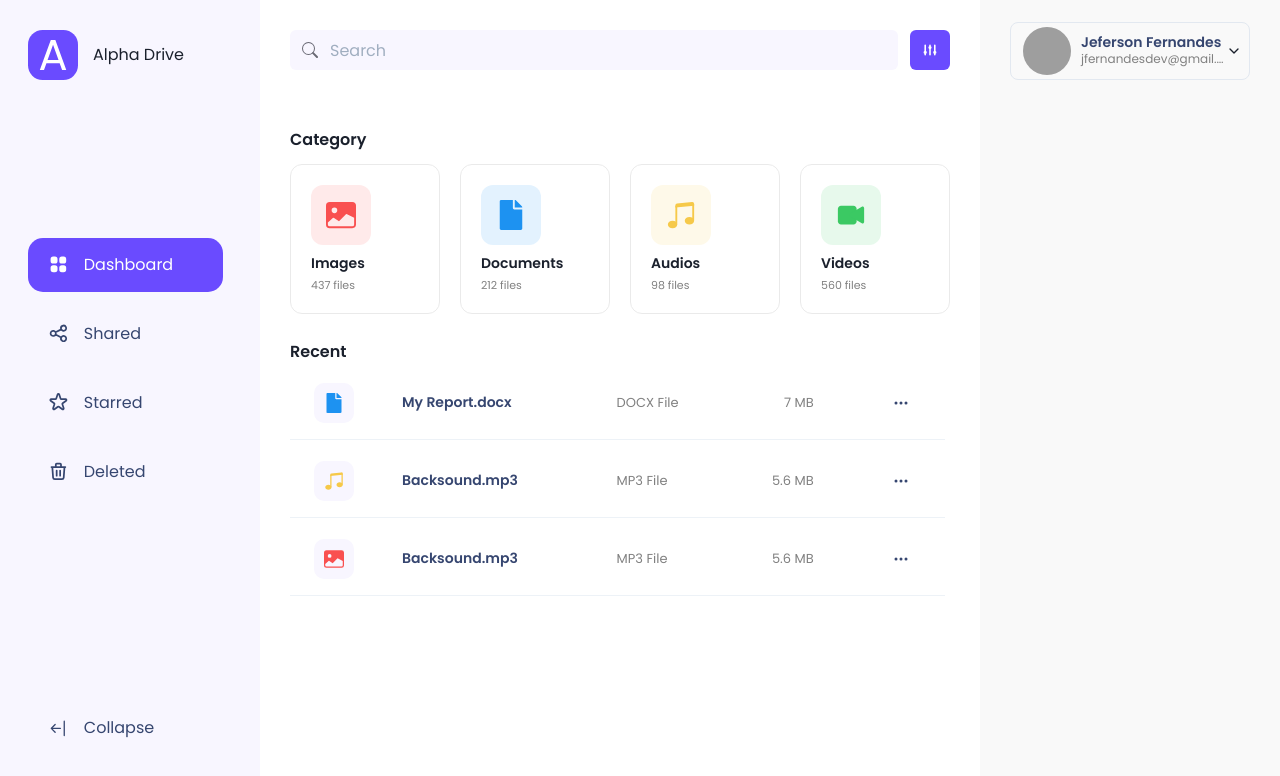
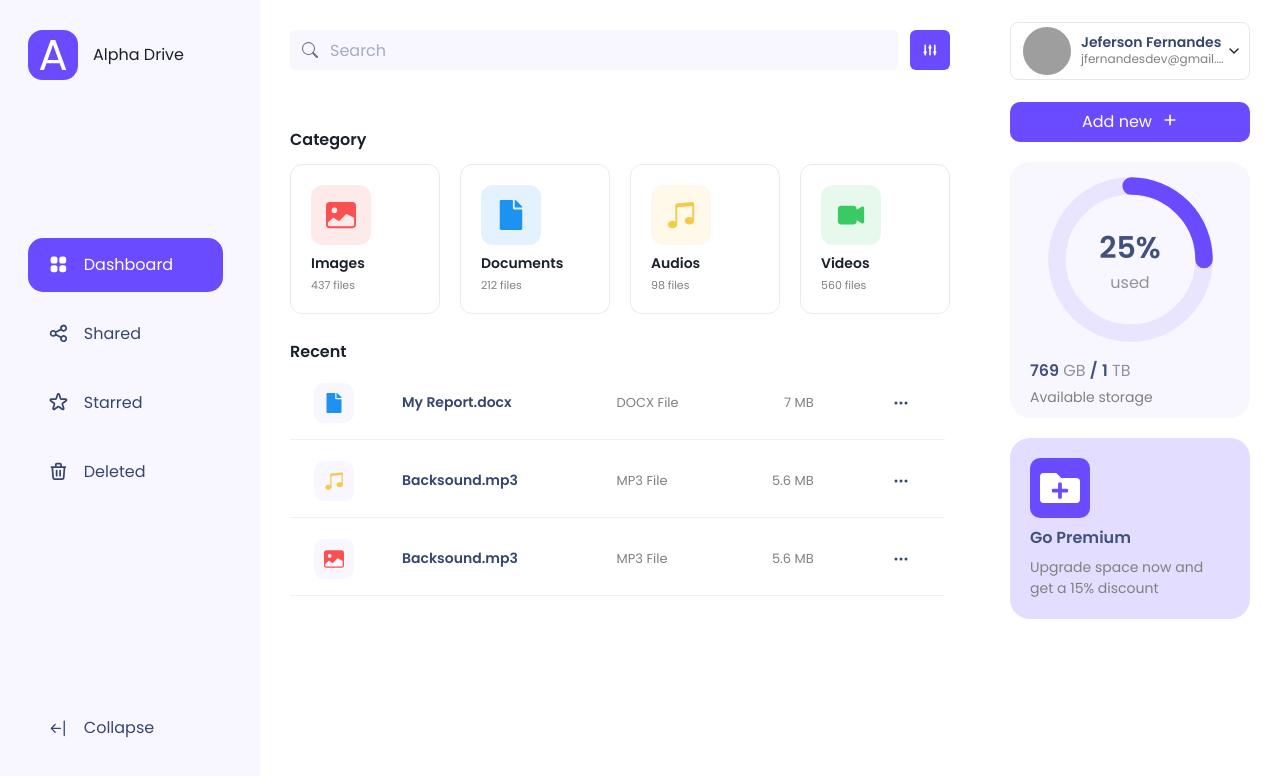
Before and after one commit to jfernandesdev/alphadrive, a React (Create React App) app: page /dashboard in a window 1280 px wide. Shown: the top 776 px of the page. Built offline with nearby package versions, Linux system fonts and the light colour scheme; grey boxes are pictures that could not be loaded.

Commit message:
right side of dashboard page

```diff
--- a/src/components/SideRight/index.tsx
+++ b/src/components/SideRight/index.tsx
@@ -4,6 +4,7 @@ import {
   Box,
   Text,
   Menu,
+  Button,
   Flex,
   Avatar,
   Heading,
@@ -11,11 +12,13 @@ import {
   MenuList,
   MenuItem,
   MenuDivider,
-  Center
+  Center,
+  CircularProgress,
+  CircularProgressLabel
  } from '@chakra-ui/react';
 
-import { BoxProfile } from './styles';
-import { FiChevronDown } from '../../styles/Icons';
+import { BoxProfile, AddNewButton, WrapperCircularProgress, CardGoPremium } from './styles';
+import { FiChevronDown, HiPlus, FaFolderPlus } from '../../styles/Icons';
 
 import { useLayout  } from '../../contexts/LayoutContext';
 
@@ -23,7 +26,7 @@ import { useLayout  } from '../../contexts/LayoutContext';
 const SideRight: React.FC = () => {
   const {user} = useLayout();
   return (
-    <Box padding="30px" style={{background: '#f9f9f9'}}>
+    <Box padding="30px">
       <BoxProfile>
     <Menu>
       <MenuButton
@@ -65,6 +68,41 @@ const SideRight: React.FC = () => {
 
   </BoxProfile>
 
+  <AddNewButton>
+    <Menu>
+    <MenuButton as={Button} colorScheme="var(--chakra-colors-purple);">
+      <span>Add new <HiPlus /></span>
+    </MenuButton>
+    <MenuList ml={2} mt={-2}>
+      <MenuItem>Upload files</MenuItem>
+      <MenuItem>Upload folder</MenuItem>
+      <MenuItem>New folder</MenuItem>
+    </MenuList>
+  </Menu>
+    </AddNewButton>
+
+
+
+    <WrapperCircularProgress>
+      <CircularProgress min={0} max={100} value={25} color="purple" size="175px" mb={3} capIsRound>
+        <CircularProgressLabel><span>25%</span> <br />used </CircularProgressLabel>
+      </CircularProgress>
+
+      <Box>
+        <span><b>769</b> GB <b>/</b> <b>1</b> TB</span><br />
+        <Text color="gray" fontSize="sm" mt={1}>Available storage</Text>
+      </Box>
+    </WrapperCircularProgress>
+
+
+    <CardGoPremium>
+      <FaFolderPlus />
+      <Heading as="h5" size="sm" color="var(--chakra-colors-dark_accent);">Go Premium</Heading>
+      <Text color="gray" fontSize="sm">Upgrade space now and get a 15% discount</Text>
+    </CardGoPremium>
+
+
+
   </Box>
   );
 }
--- a/src/components/SideRight/styles.ts
+++ b/src/components/SideRight/styles.ts
@@ -13,5 +13,83 @@ export const BoxProfile = styled.div`
     min-width: 20px;
     margin-left: -20px;
   }
+`;
 
+export const AddNewButton = styled.div`
+  width: 100%;
+  padding: 20px 0;
+
+  > button {
+    width: 100%;
+    font-weight: 300;
+    border-radius: 10px;
+
+    span {
+      display: inline-flex;
+      justify-content: center;
+
+      svg {
+        margin-left: 10px;
+      }
+    }
+  }
 `;
+
+export const WrapperCircularProgress = styled.div`
+  background: var(--chakra-colors-purple50);
+  display: flex;
+  flex-direction: column;
+  font-size: 16px;
+  color: var(--chakra-colors-grey);
+  border-radius: 20px;
+  padding: 10px 20px;
+
+  svg {
+    margin-left: auto;
+    margin-right: auto;
+  }
+
+  b {
+    color: var(--chakra-colors-dark_accent);
+  }
+
+  .chakra-progress__track{
+   stroke: #E9E4FF;
+  }
+
+  .chakra-progress {
+    /* display: flex;
+    justify-content: start;
+    align-items: start; */
+    > div {
+      span {
+        font-size: 30px;
+        color: var(--chakra-colors-dark_accent);
+        font-weight: bold;
+      }
+      font-size: 16px;
+      color: var(--chakra-colors-grey);
+    }
+  }
+`;
+
+export const CardGoPremium = styled.div`
+  background: var(--chakra-colors-purple200);
+  padding: 20px;
+  border-radius: 20px;
+  margin-top: 20px;
+
+  h5 {
+    margin-bottom: 10px;
+  }
+
+  > svg {
+    fill: var(--chakra-colors-white);
+    background: var(--chakra-colors-purple);
+    width: 60px;
+    height: 60px;
+    padding: 10px;
+    border-radius: 10px;
+    margin-bottom: 10px;
+  }
+`;
--- a/src/components/TableFiles/index.tsx
+++ b/src/components/TableFiles/index.tsx
@@ -84,7 +84,7 @@ const TableFiles: React.FC<TableFileProps> = ({list}) => {
                   variant="outline"
                   border={0}
                 />
-                <MenuList>
+                <MenuList minW={0}>
                   <MenuItem icon={<HiOutlineShare />}> Share </MenuItem>
                   <MenuItem icon={<AiOutlineLink />}> Get Link </MenuItem>
                   <MenuItem icon={<BsDownload />}> Download </MenuItem>
--- a/src/styles/Icons.ts
+++ b/src/styles/Icons.ts
@@ -1,5 +1,5 @@
-export { FaMoon, FaSun, FaFile, FaFolder } from "react-icons/fa";
-export { HiOutlineViewGrid, HiOutlineShare, HiOutlineStar, HiOutlineTrash, HiAdjustments } from 'react-icons/hi';
+export { FaMoon, FaSun, FaFile, FaFolder, FaFolderPlus } from "react-icons/fa";
+export { HiOutlineViewGrid, HiOutlineShare, HiOutlineStar, HiOutlineTrash, HiAdjustments, HiPlus } from 'react-icons/hi';
 export { BsImageFill, BsMusicNoteBeamed, BsCameraVideoFill, BsThreeDots, BsDownload, BsSearch, BsArrowBarLeft } from 'react-icons/bs';
 export { AiFillFileUnknown, AiOutlineLink, AiOutlineEye } from 'react-icons/ai';
 export { FiCopy, FiChevronDown } from 'react-icons/fi';
--- a/src/theme.ts
+++ b/src/theme.ts
@@ -10,6 +10,7 @@ const theme = extendTheme({
   colors: {
     black: "#25546F",
     black_accent: "#364670",
+    dark_accent: "#425179",
     bg_dark_primary: "#1B1A30",
     dark: "#171725",
     dark_grey: "#696974",
```
